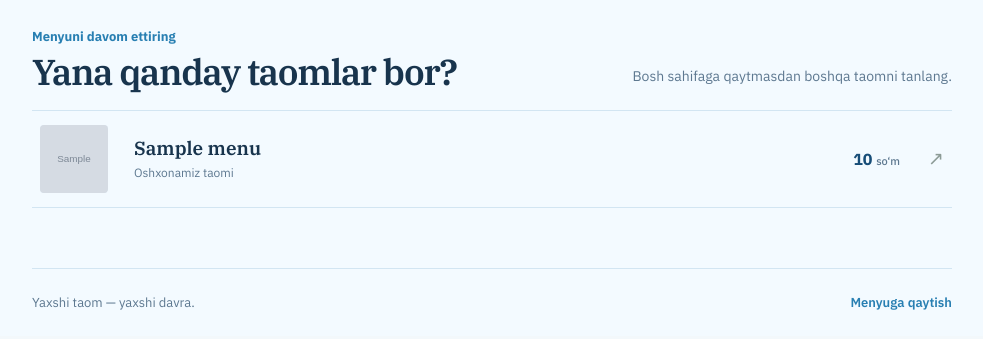
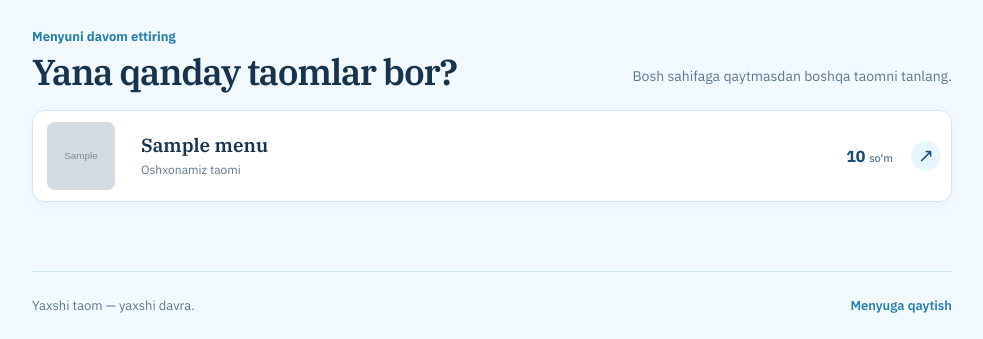
Before and after one commit to pythonF77/Friendly_Food, a Django app: template menu/templates/menu/detail.html in a window 1280 px wide. Shown: the part 1199-1538 px from the top of the page, without its empty margins (148-1131 px from the left). Before the commit the page ends 1509 px from the top, so only its background shows below. Run offline with Django 5.2, Linux system fonts and the light colour scheme; tables that the repository leaves empty hold one stand-in row (values such as "Sample post"); the template is opened without the code that fills it: values that come from a table or form of the project are taken from there, most other values are stand-ins (such as "Sample title", 1, 10 or a date in 2020); grey boxes marked "Sample" are stand-in pictures; parts of the project's set-up code (start-up, migrations or seed data) failed here and were passed over.

Commit message:
Give related dishes a livelier blue list

```diff
--- a/menu/static/menu/css/site.css
+++ b/menu/static/menu/css/site.css
@@ -407,8 +407,12 @@ a:focus-visible, button:focus-visible, input:focus-visible, textarea:focus-visib
 .detail-menu-section { width: min(920px, calc(100% - 48px)); margin: 48px auto 0; padding: 34px 0 0; border-top: 1px solid var(--line); }
 .detail-menu-section .section-heading { margin-bottom: 18px; }
 .detail-menu-section .section-heading h2 { max-width: 560px; font: 600 clamp(27px, 4vw, 36px)/1.12 var(--serif); letter-spacing: -.035em; }
-.detail-menu-section .dish { min-height: 92px; }
-.detail-menu-section .dish-photo { width: 68px; height: 68px; }
+.detail-menu-section .dish-list { border: 0; }
+.detail-menu-section .dish { min-height: 92px; margin: 9px 0; padding: 11px 14px; background: #fff; border: 1px solid var(--line); border-radius: 12px; box-shadow: 0 4px 14px rgba(23, 85, 106, .045); }
+.detail-menu-section .dish:hover { background: #eaf7ff; border-color: #a9d4eb; box-shadow: 0 9px 22px rgba(40, 127, 178, .11); transform: translateY(-1px); }
+.detail-menu-section .dish-photo { width: 68px; height: 68px; border-radius: 8px; }
+.detail-menu-section .dish-open { width: 30px; height: 30px; display: grid; place-items: center; color: var(--tile-deep); background: #e8f6ff; border-radius: 50%; text-align: center; }
+.detail-menu-section .dish:hover .dish-open { color: #fff; background: var(--tile); }
 
 @media (max-width: 700px) {
   .detail-menu-section { width: calc(100% - 36px); margin-top: 38px; padding-top: 26px; }
```
